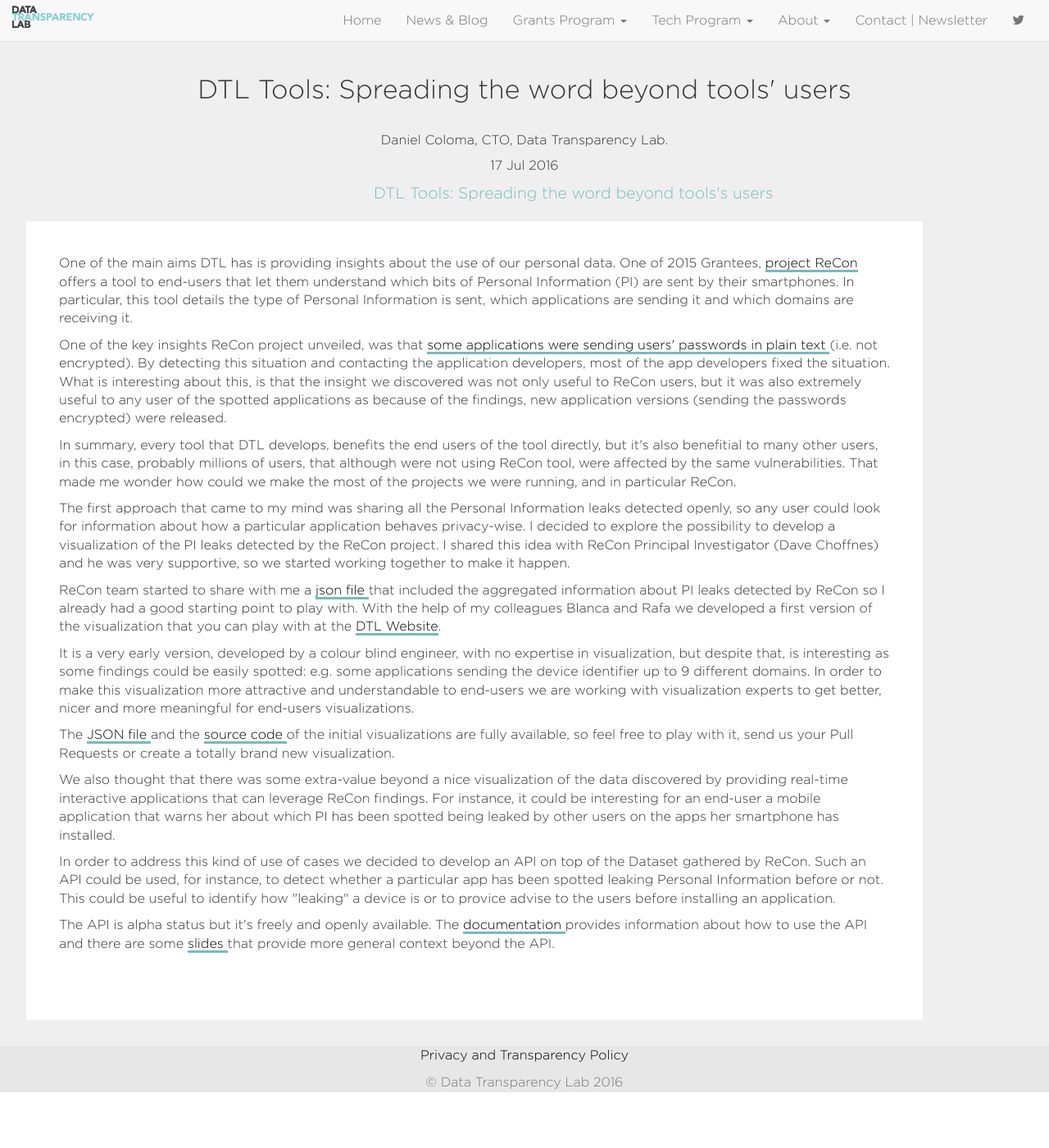
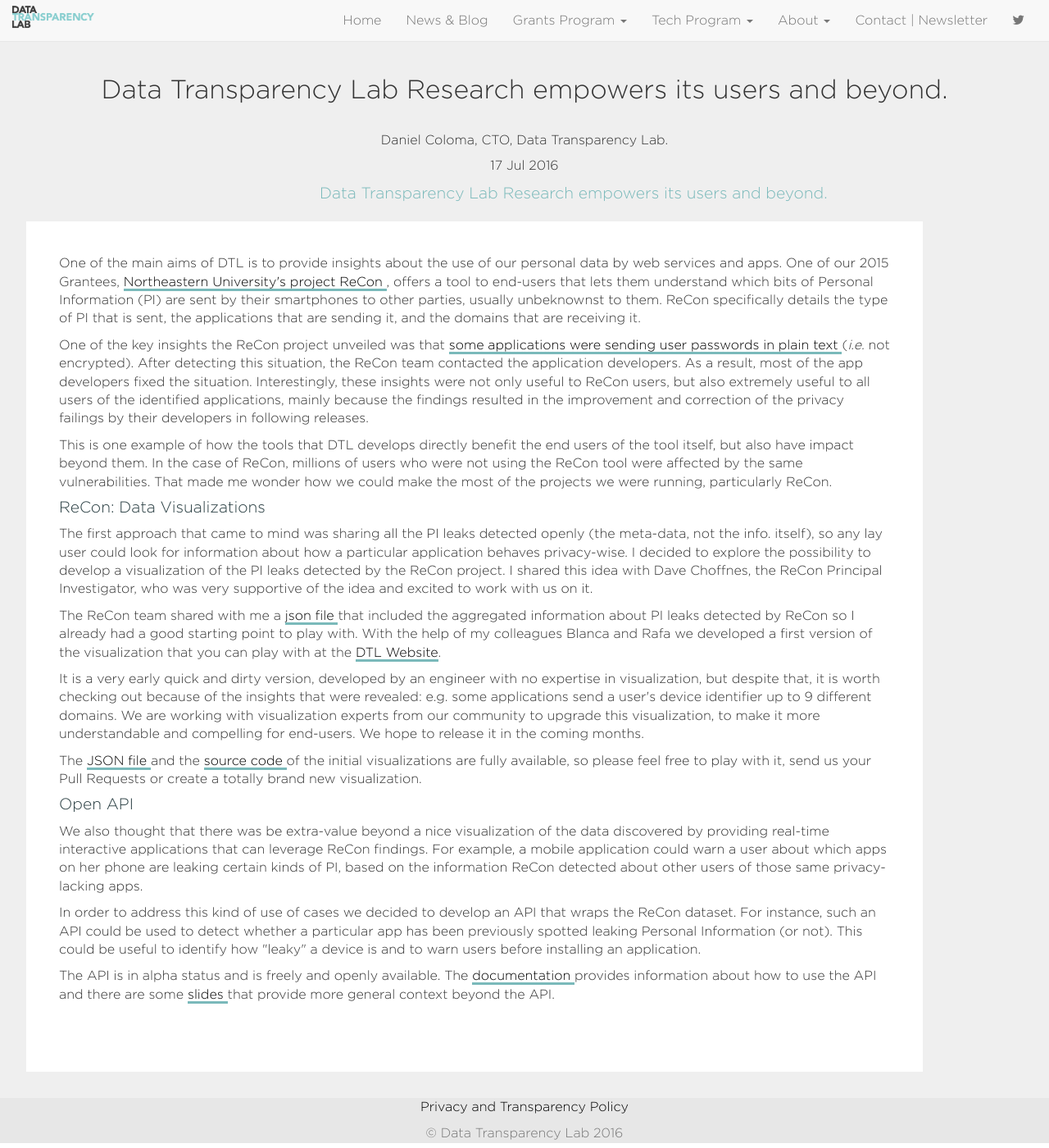
Before and after one commit to datatransparencylab/datatransparencylab.github.io, a Jekyll site: the page built from _posts/2016-07-18-recon.md, in a window 1280 px wide and 1400 px high. Shown: the whole window at 82% size. Built offline with Jekyll 4.4.1, drawn with Linux system fonts in a browser that asks for light colours; some web fonts are replaced; comment, search, counter and statistics services are not loaded.

Commit message:
polishing recon blogpost by dan C

```diff
--- a/_posts/2016-07-18-recon.md
+++ b/_posts/2016-07-18-recon.md
@@ -1,8 +1,8 @@
 ---
 layout: default
-title: "DTL Tools: Spreading the word beyond tools' users"
-description:  "DTL Tools: Spreading the word beyond tools' users "
-blurb: "DTL Tools: Spreading the word beyond tools's users"
+title: "Data Transparency Lab Research empowers its users and beyond."
+description:  " "
+blurb: "Data Transparency Lab Research empowers its users and beyond."
 date:   2016-07-18 00:10:05 +0100
 categories: News
 type: blog
@@ -10,7 +10,7 @@
 ---
 
 <div class="post-container">
-<h3>DTL Tools: Spreading the word beyond tools' users</h3>
+<h3>Data Transparency Lab Research empowers its users and beyond.</h3>
 
 <div class="author">
   Daniel Coloma, CTO, Data Transparency Lab.
@@ -25,42 +25,37 @@
 
 <div class="post-body">
   <p>
-    One of the main aims DTL has is providing insights about the use of our
-    personal data. One of 2015 Grantees, <a href="http://recon.meddle.mobi/">
-    project ReCon </a> offers a tool to end-users that let them understand
-    which bits of Personal Information (PI) are sent by their smartphones. In
-    particular, this tool details the type of Personal Information is sent,
-    which applications are sending it and which domains are receiving it.
+    One of the main aims of DTL is to provide insights about the use of our personal data by web services and apps. One of our 2015 Grantees, <a href="http://recon.meddle.mobi/"> Northeastern University's
+    project ReCon </a>, offers a tool to end-users that lets them understand
+    which bits of Personal Information (PI) are sent by their smartphones to other parties, usually unbeknownst to them. ReCon specifically details the type of PI that is sent,
+    the applications that are sending it, and the domains that are receiving it.
   </p>
   <p>
-    One of the key insights ReCon project unveiled, was that
+    One of the key insights the ReCon project unveiled was that
     <a href="/news/2016/03/03/choffcasespassword.html"> some applications were
-    sending users' passwords in plain text </a> (i.e. not encrypted). By
-    detecting this situation and contacting the application developers, most of
-    the app developers fixed the situation. What is interesting about this, is
-    that the insight we discovered was not only useful to ReCon users, but it
-    was also extremely useful to any user of the spotted applications as
-    because of the findings, new application versions (sending the passwords
-    encrypted) were released.
+    sending user passwords in plain text </a> (<em>i.e.</em> not encrypted). After
+    detecting this situation, the ReCon team contacted the application developers. As a result, most of
+    the app developers fixed the situation. Interestingly, these insights were not only useful to ReCon users, but
+    also extremely useful to all users of the identified applications, mainly because the findings resulted in the improvement and correction of the privacy failings by their developers in following releases.
   </p>
   <p>
-    In summary, every tool that DTL develops, benefits the end users of the
-    tool directly, but it's also benefitial to many other users, in this case,
-    probably millions of users, that although were not using ReCon tool, were
-    affected by the same vulnerabilities. That made me wonder how could we
-    make the most of the projects we were running, and in particular ReCon.
+    This is one example of how the tools that DTL develops directly benefit the end users of the
+    tool itself, but also have impact beyond them. In the case of ReCon,
+    millions of users who were not using the ReCon tool were
+    affected by the same vulnerabilities. That made me wonder how we could
+    make the most of the projects we were running, particularly ReCon.
   </p>
+   <h5>ReCon: Data Visualizations</h5>
   <p>
-    The first approach that came to my mind was sharing all the Personal
-    Information leaks detected openly, so any user could look for information
+    The first approach that came to mind was sharing all the PI leaks detected openly (the meta-data, not the info. itself), so any lay user could look for information
     about how a particular application behaves privacy-wise. I decided to
     explore the possibility to develop a visualization of the PI leaks detected
-    by the ReCon project. I shared this idea with ReCon Principal Investigator
-    (Dave Choffnes) and he was very supportive, so we started working together
-    to make it happen.
+    by the ReCon project. I shared this idea with Dave Choffnes, the ReCon Principal Investigator,
+    who was very supportive of the idea and excited to work with us on it.
   </p>
+
   <p>
-    ReCon team started to share with me a
+    The ReCon team shared with me a
     <a href="http://recon.meddle.mobi/json/data.json">json file </a> that
     included the aggregated information about PI leaks detected by ReCon so I
     already had a good starting point to play with. With the help of my
@@ -70,46 +65,38 @@
     Website</a>.
   </p>
   <p>
-    It is a very early version, developed by a colour blind engineer, with no
-    expertise in visualization, but despite that, is interesting as some
-    findings could be easily spotted: e.g. some applications sending the device
-    identifier up to 9 different domains. In order to make this visualization
-    more attractive and understandable to end-users we are working with
-    visualization experts to get better, nicer and more meaningful for
-    end-users visualizations.
+    It is a very early quick and dirty version, developed by an engineer with no
+    expertise in visualization, but despite that, it is worth checking out because of the insights that were revealed: e.g. some applications send a user's device
+    identifier up to 9 different domains. We are working with
+    visualization experts from our community to upgrade this visualization, to make it more understandable and compelling for end-users. We hope to release it in the coming months.
   </p>
   <p>
     The <a href="http://recon.meddle.mobi/json/data.json"> JSON file </a> and
     the <a href="https://github.com/datatransparencylab/recon/tree/gh-pages">
-    source code </a> of the initial visualizations are fully available, so feel
+    source code </a> of the initial visualizations are fully available, so please feel
     free to play with it, send us your Pull Requests or create a totally
     brand new visualization.
   </p>
+  <h5>Open API</h5>
   <p>
-    We also thought that there was some extra-value beyond a nice visualization
+    We also thought that there was be extra-value beyond a nice visualization
     of the data discovered by providing real-time interactive applications that
-    can leverage ReCon findings. For instance, it could be interesting for an
-    end-user a mobile application that warns her about which PI has been spotted
-    being leaked by other users on the apps her smartphone has installed.
+    can leverage ReCon findings. For example,
+    a mobile application could warn a user about which apps on her phone are leaking certain kinds of PI, based on the information ReCon detected about other users of those same privacy-lacking apps.
   </p>
   <p>
-    In order to address this kind of use of cases we decided to develop an API
-    on top of the Dataset gathered by ReCon. Such an API could be used, for
-    instance, to detect whether a particular app has been spotted leaking
-    Personal Information before or not. This could be useful to identify how
-    "leaking" a device is or to provice advise to the users before installing
+    In order to address this kind of use of cases we decided to develop an API that wraps the ReCon dataset. For instance, such an API could be used to detect whether a particular app has been previously spotted leaking
+    Personal Information (or not). This could be useful to identify how
+    "leaky" a device is and to warn users before installing
     an application.
   </p>
   <p>
-    The API is alpha status but it's freely and openly available. The <a
-    href="https://github.com/datatransparencylab/recon-api"> documentation </a>
-    provides information about how to use the API and there are some <a
-    href="https://github.com/datatransparencylab/recon-api"> slides </a> that
+    The API is in alpha status and is freely and openly available. The <a href="https://github.com/datatransparencylab/recon-api"> documentation </a>
+    provides information about how to use the API and there are some <a href="https://github.com/datatransparencylab/recon-api"> slides </a> that
     provide more general context beyond the API.
   </p>
-<br>
+<br />
  <p>
-
 </p>
 <!-- close post body -->
 </div>
```
